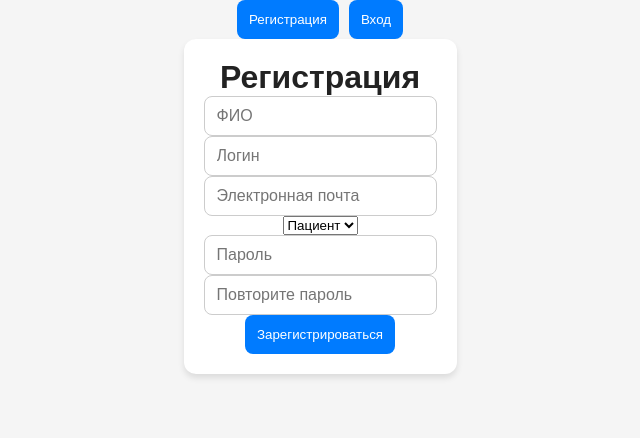
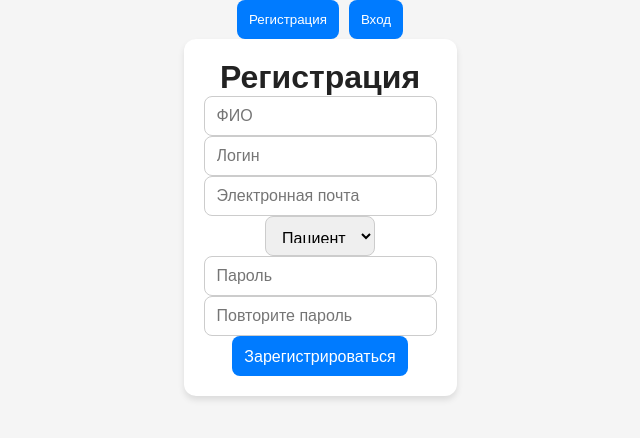
Before and after one commit to va43n/tasks-website, a Next.js app: page /auth/register in a window 1280 px wide. Shown: the top 438 px of the page, without its empty margins (320-960 px from the left). Built offline with nearby package versions, Linux system fonts and the light colour scheme; no server answers.

Commit message:
Изменение названий классов, добавление тайтла к сайту

```diff
--- a/src/app/auth/login/page.tsx
+++ b/src/app/auth/login/page.tsx
@@ -38,10 +38,10 @@ export default function LoginPage() {
 	return (
 		<div className="centered-container">
 			<h1>Вход</h1>
-			<input className="input-form rounded-box" type="text" name="username" placeholder="Логин" onChange={handleChange} />
-			<input className="input-form rounded-box" type="text" name="password" placeholder="Пароль" onChange={handleChange} />
+			<input className="form-box-size rounded-box" type="text" name="username" placeholder="Логин" onChange={handleChange} />
+			<input className="form-box-size rounded-box" type="text" name="password" placeholder="Пароль" onChange={handleChange} />
 			{error && <p color="red">{error}</p>}
-			<button className="rounded-box button-form" onClick={handleLogin}>Войти</button>
+			<button className="form-box-size button-form" onClick={handleLogin}>Войти</button>
 		</div>
 	);
 }
--- a/src/app/auth/register/page.tsx
+++ b/src/app/auth/register/page.tsx
@@ -47,17 +47,17 @@ export default function RegisterPage() {
 	return (
 		<div className="centered-container">
 			<h1>Регистрация</h1>
-			<input className="input-form rounded-box" type="text" name="full_name" placeholder="ФИО" onChange={handleChange} />
-			<input className="input-form rounded-box" type="text" name="username" placeholder="Логин" onChange={handleChange} />
-			<input className="input-form rounded-box" type="text" name="email" placeholder="Электронная почта" onChange={handleChange} />
-			<select name="role" onChange={handleChange}>
+			<input className="form-box-size rounded-box" type="text" name="full_name" placeholder="ФИО" onChange={handleChange} />
+			<input className="form-box-size rounded-box" type="text" name="username" placeholder="Логин" onChange={handleChange} />
+			<input className="form-box-size rounded-box" type="text" name="email" placeholder="Электронная почта" onChange={handleChange} />
+			<select className="form-box-size rounded-box" name="role" onChange={handleChange}>
 				<option value="Пациент">Пациент</option>
 				<option value="Доктор">Доктор</option>
 			</select>
-			<input className="input-form rounded-box" type="text" name="password" placeholder="Пароль" onChange={handleChange} />
-			<input className="input-form rounded-box" type="text" name="confirmPassword" placeholder="Повторите пароль" onChange={handleChange} />
+			<input className="form-box-size rounded-box" type="text" name="password" placeholder="Пароль" onChange={handleChange} />
+			<input className="form-box-size rounded-box" type="text" name="confirmPassword" placeholder="Повторите пароль" onChange={handleChange} />
 			{error && <p color="red">{error}</p>}
-			<button className="rounded-box button-form" onClick={handleRegister}>Зарегистрироваться</button>
+			<button className="form-box-size rounded-box button-form" onClick={handleRegister}>Зарегистрироваться</button>
 		</div>
 	)
 }
--- a/src/app/globals.css
+++ b/src/app/globals.css
@@ -29,7 +29,7 @@ body {
   border: 1px solid #cccccc;
 }
 
-.input-form {
+.form-box-size {
   max-width: 300px;
   height: 40px;
   font-size: 16px;
--- a/src/app/layout.tsx
+++ b/src/app/layout.tsx
@@ -23,6 +23,9 @@ export default function Layout ({
 
   return (
     <html lang="ru">
+      <head>
+        <title>Сайт с заданиями</title>
+      </head>
       <body>
         <header>
           {user ? (
--- a/styles/components.module.css
+++ /dev/null
@@ -1,48 +0,0 @@
-.rounded-box {
-	border-radius: 8px;
-	padding: 12px;
-	border: 1px solid #cccccc;
-}
-
-.input-form {
-	max-width: 300px;
-	height: 40px;
-	font-size: 16px;
-}
-
-.button-form {
-	background-color: #007bff;
-	color: white;
-	border: none;
-}
-
-.button-form:hover {
-	background-color: #0056b3;
-}
-
-.centered-container {
-	display: flex;
-	flex-direction: column;
-	align-items: center;
-	justify-content: center;
-	width: 100%;
-	max-width: 400px;
-	padding: 20px;
-	background: white;
-	box-shadow: 0px 4px 6px rgba(0, 0, 0, 0.1);
-	border-radius: 12px;
-}
-
-.header {
-	width: 100%;
-	display: flex;
-	justify-content: space-between;
-	padding: 10px 20px;
-	background: white;
-	box-shadow: 0px 4px 6px rgba(0, 0, 0, 0.1);
-}
-
-.header-buttons {
-	display: flex;
-	gap: 10px;
-}
```
